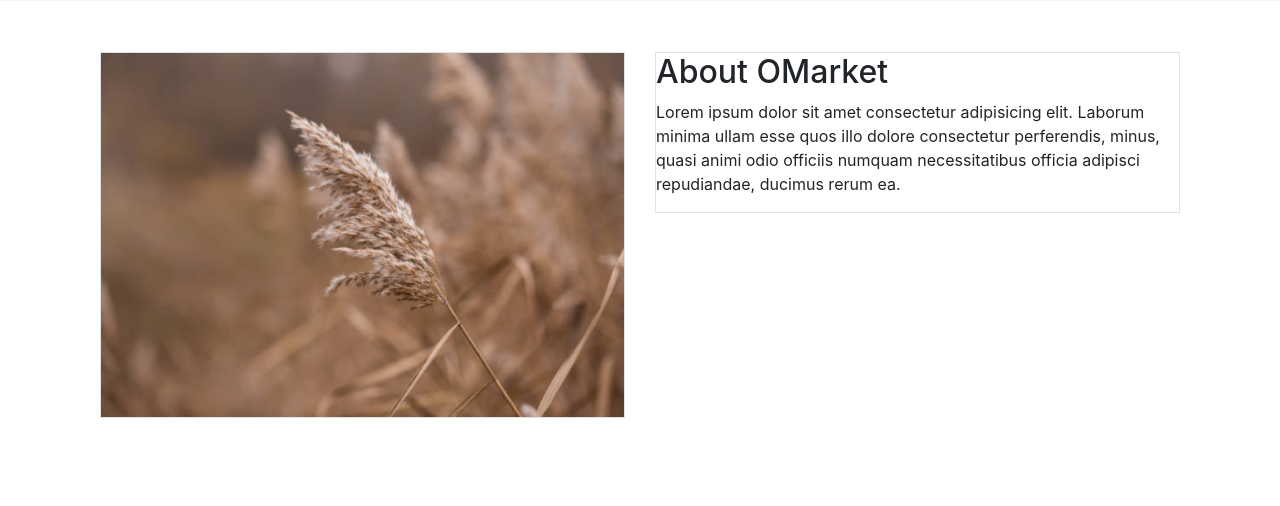
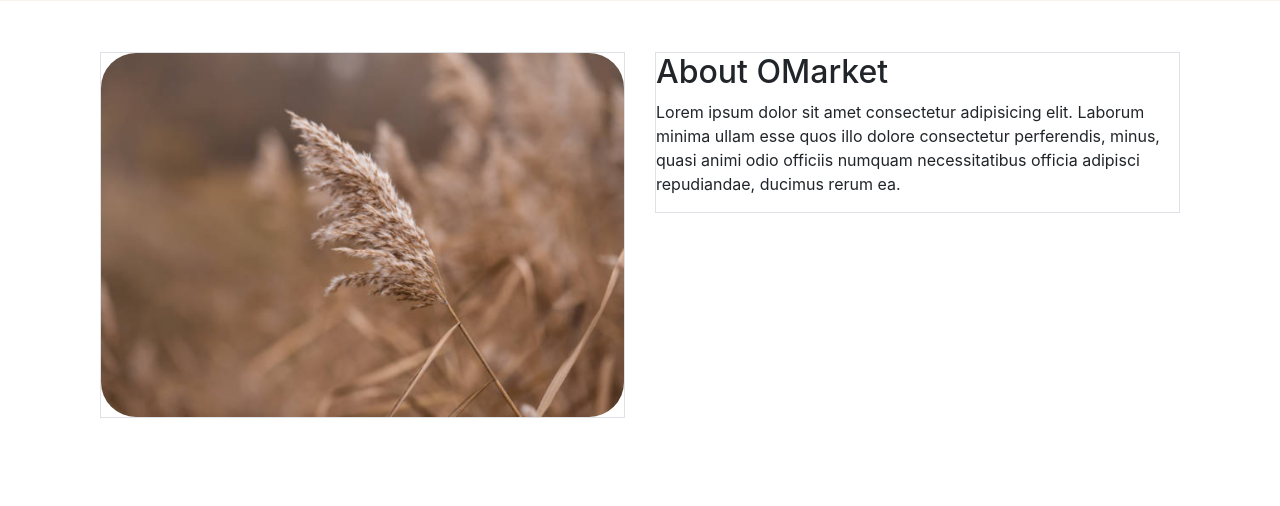
Before and after one commit to TheMaxium69/OMarket, a PHP site: page / in a window 1280 px wide. Shown: the part 953-1459 px from the top of the page. Run offline with PHP 8.4, Linux system fonts and the light colour scheme.

Commit message:
rectification aboutomarket

```diff
--- a/css/aboutomarket.css
+++ b/css/aboutomarket.css
@@ -3,6 +3,6 @@
     padding-bottom: 6%;
 }
 
-#aboutmarket img{
+#aboutomarket img{
     border-radius: 35px;
 }
```
